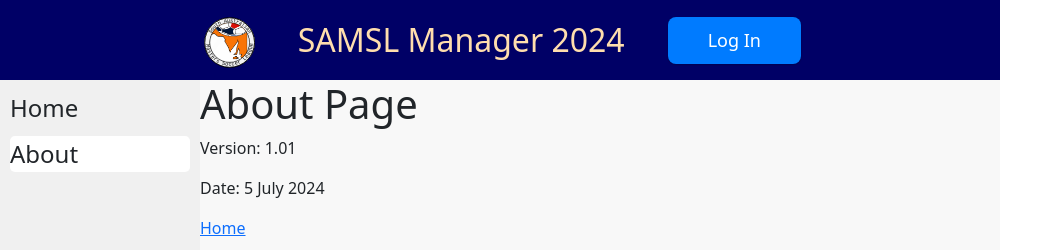
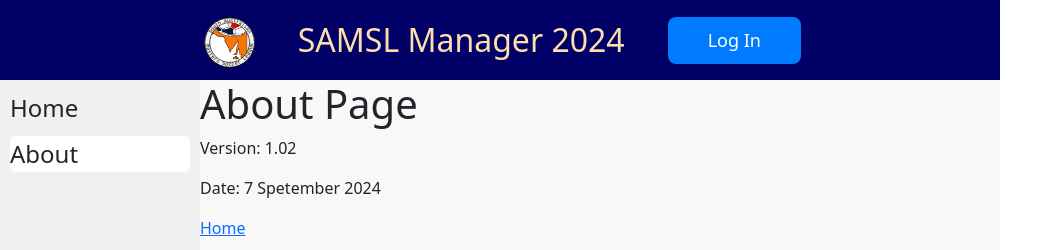
Before and after one commit to Andy-Warhurst/samsl-timesheets, a React (Create React App) app: page /about in a window 1280 px wide. Shown: the top 250 px of the page, without its empty margins (0-1063 px from the left). Built offline with nearby package versions, Linux system fonts and the light colour scheme; no server answers.

Commit message:
Cup round 3 updates

```diff
--- a/src/About.js
+++ b/src/About.js
@@ -8,10 +8,10 @@ function About() {
         <div>
             <h1>About Page</h1>
             <p>
-                Version: 1.01
+                Version: 1.02
             </p>
             <p>
-                Date: 5 July 2024
+                Date: 7 Spetember 2024
             </p>
             <Link to="/">Home</Link>
         </div>
--- a/src/FixtureDropdown.js
+++ b/src/FixtureDropdown.js
@@ -6,7 +6,7 @@ const FixtureDropdown = () => {
     const { data, updateUserField } = useData();
     const [round, setRound] = useState(data.round);
 
-    const Rounds = ['9','10','CUP1','11','12','13','14','15','CUP2', '16','17','18'];
+    const Rounds = ['9','10','CUP1','11','12','13','14','15','CUP2', '16','17','CUP3','PL1','18'];
 
     function updateRound (selection) {
         setRound(selection);
```
